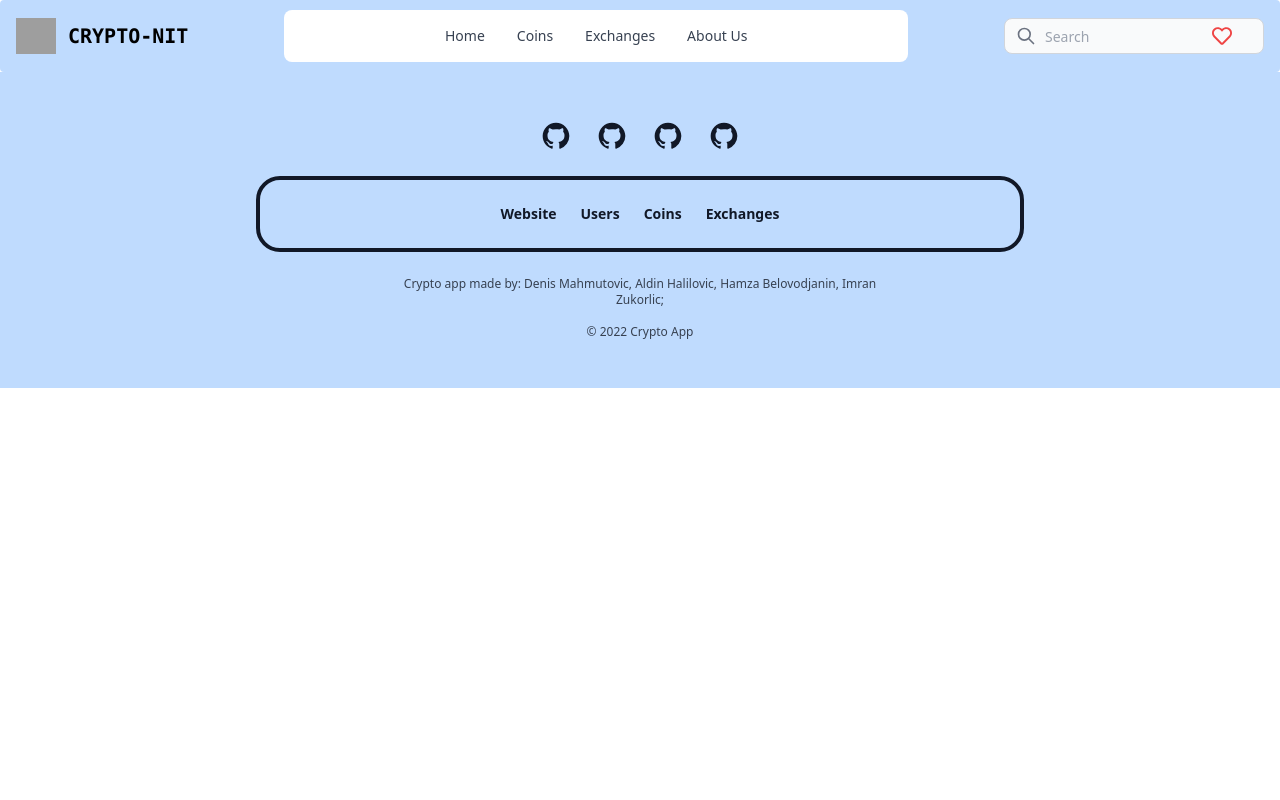
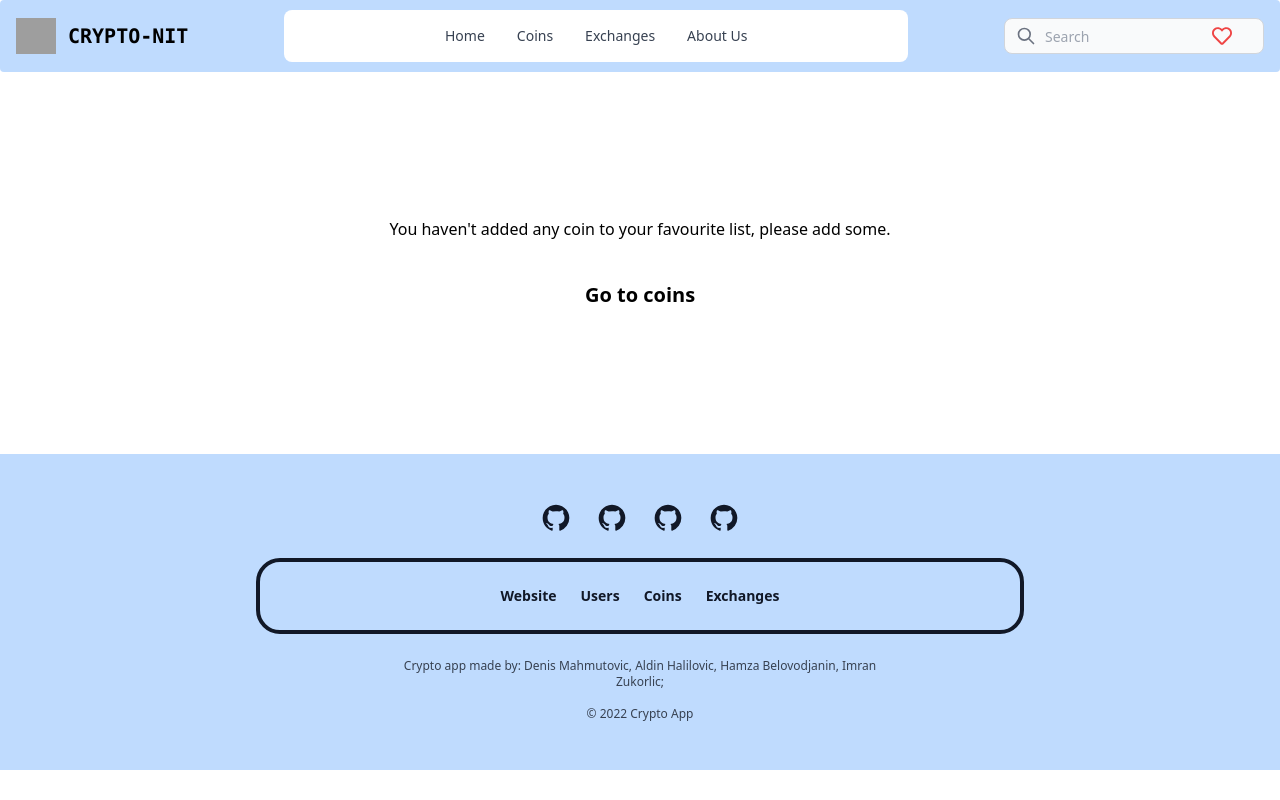
Before and after one commit to senad-djerlek/Coinsapp, a React (Create React App) app: page /favourite in a window 1280 px wide. Built offline with nearby package versions, Linux system fonts and the light colour scheme; grey boxes are pictures that could not be loaded.

Commit message:
edited favourite page

```diff
--- a/src/index.css
+++ b/src/index.css
@@ -1,3 +1,7 @@
+*{
+    padding: 0;
+    margin:0;
+}
 
 @tailwind base;
 @tailwind components;
--- a/src/pages/Coin/Coin.js
+++ b/src/pages/Coin/Coin.js
@@ -40,18 +40,18 @@ function Coin() {
   }, []);
 
   return (
-    <div>
+    <div className="max-w-screen">
       <div className="mt-9" />
-      <div className="flex items-center">
+      <div className="flex items-center max-w-screen">
         <img
           src="https://i.postimg.cc/8P0LjnXR/logo-removebg-preview.png"
-          className="mr-3 h-6 sm:h-9"
+          className="mr-3 h-6 sm:h-9 "
           alt="Coins Logo"
         />
         <h1> CRYPTO-NIT</h1>
       </div>
       <hr className="border-t-2 border-indigo-200" />
-      <div className="flex mt-2  items-center p-4 ml-2 justify-around ">
+      <div className="flex mt-2  items-center p-4 ml-2 justify-around max-w-screen ">
         <img src={coin?.iconUrl} width={30} alt={coin?.name} />
         <p className="mr-13 font-bold">{coin?.name}</p>
         <p># {coin?.rank}</p>
@@ -63,7 +63,7 @@ function Coin() {
         </p>
       </div>
       <hr className="border-t-2 border-indigo-200" />
-      <div className="flex items-center justify-around mt-10  ">
+      <div className="flex items-center justify-around mt-10 max-w-screen ">
         <h3 className="font-bold mb-2 ">Price chart </h3>
         <p>
           24h <span className="text-green-500">{coin?.change} %</span>
@@ -71,14 +71,14 @@ function Coin() {
         <p>High $ {coin?.supply?.max} </p>
       </div>
       <hr className="border-t-2 border-indigo-200 " />
-      <div className="mt-4/2 mb-12">
+      <div className="mt-4/2 mb-12 max-w-screen">
         <img
           className="mt-22"
           src=" https://i.im.ge/2022/10/03/1VTQ2y.Screenshot-2022-10-03-at-15-54-47.png"
           alt="something"
         />
       </div>
-      <div className="flex">
+      <div className="flex max-w-screen">
         <div className="mt-2">
           <div className="ml-4  text-3xl text-center ">Value statistics</div>
           <div>
@@ -205,7 +205,7 @@ function Coin() {
           </div>
         </div>
       </div>
-      <div className="w-screen flex  ">
+      <div className="max-w-screen flex  ">
         <div className="w-5/12">
           <h1 className="mt-9 text-center font-bold">What is {coin?.name}</h1>
 
--- a/src/pages/Coins/Coinspage.js
+++ b/src/pages/Coins/Coinspage.js
@@ -10,7 +10,8 @@ function Coinspage() {
   const [currentPage, setCurrentPage] = useState(1);
   const [postPerPage] = useState(12);
 
-  const { search, fav, setFav } = useContext(appContext);
+  const { search, favouriteCoins, toggleFavoriteCoint } =
+    useContext(appContext);
   const navigate = useNavigate();
 
   const debounceTerm = useDebounce(search, 200);
@@ -76,8 +77,8 @@ function Coinspage() {
               alt="something"
               src="https://static.coinstats.app/sparks/bitcoin_1w.png"
             />
-            <button onClick={() => setFav((prev) => !prev)}>
-              {!fav ? (
+            <button onClick={() => toggleFavoriteCoint(el)}>
+              {!favouriteCoins[el.uuid] ? (
                 <svg
                   aria-hidden="true"
                   focusable="false"
--- a/src/pages/FavouritePage/Favourite.js
+++ b/src/pages/FavouritePage/Favourite.js
@@ -1,16 +1,57 @@
 import React, { useContext } from "react";
+import { useNavigate } from "react-router-dom";
 import { appContext } from "../../common/context";
 
 function Favourite() {
   const { favouriteCoins } = useContext(appContext);
+  const navigate = useNavigate();
   console.log(favouriteCoins);
   return (
-    <div className="flex flex-col">
-      {Object.keys(favouriteCoins).map((key) => (
-        <div key={favouriteCoins[key].uuid} className="flex flex-col">
-          <h1>{favouriteCoins[key].name}</h1>
+    <div className="flex flex-col min-h-[47.8vh]">
+      {Object.keys(favouriteCoins).length === 0 ? (
+        <div className=" min-h-[47.8vh] flex flex-col justify-center items-center">
+          <h1 className="mb-10">
+            You haven't added any coin to your favourite list, please add some.
+          </h1>
+          <button
+            onClick={() => navigate("/coins")}
+            className="text-xl font-bold text-center  rounded-xl"
+          >
+            Go to coins
+          </button>
         </div>
-      ))}
+      ) : (
+        Object.keys(favouriteCoins).map((key) => (
+          <div key={favouriteCoins[key].uuid} className="flex flex-col">
+            <div className="  w-94 2 flex justify-around items-center rounded-md ml-10 mr-10 mt-2 mb-2 h-[50px]  overflow-hidden">
+              <img
+                src={favouriteCoins[key].iconUrl}
+                width={50}
+                alt={favouriteCoins[key].name}
+              />
+              <div
+                className="w-20"
+                onClick={() => navigate(`/coins/${favouriteCoins[key].uuid}`)}
+              >
+                <p style={{ cursor: "pointer" }}>{favouriteCoins[key].name}</p>
+              </div>
+              <div className="w-20">
+                <p className="font-bold text-sm">
+                  ${Number(favouriteCoins[key].price).toLocaleString()}
+                </p>
+              </div>
+              <div className="w-20 font-bold text-sm">
+                ${Number(favouriteCoins[key]["24hVolume"]).toLocaleString()}
+              </div>
+              <div className="w-20 font-bold text-sm">
+                ${Number(favouriteCoins[key].marketCap).toLocaleString()}
+              </div>
+            </div>
+            <hr className="border-t-2 border-indigo-200 " />
+          </div>
+        ))
+      )}
+      {}
     </div>
   );
 }
--- a/src/pages/HomePage/Homepage.js
+++ b/src/pages/HomePage/Homepage.js
@@ -48,17 +48,20 @@ function Homepage() {
   // console.log(data.length && Number(data[0].price).toFixed(2));
 
   return (
-    <div>
+    <div
+      className="max-w-screen flex flex-col items-center
+    "
+    >
       <div>
         <img
-          className="w-full h-96"
+          className="w-screen h-96"
           src="https://hedextrade.com/images/home-pages/btc_bg-4.jpg"
           alt="logo"
         />
       </div>
 
-      <div>
-        <div className="flex justify-around items-center px-25 rounded-md ml-9 mt-2 mb-2 mr-10 h-[50px] overflow-hidden">
+      <div className="w-10/12">
+        <div className=" flex justify-around items-center rounded-md mt-2 mb-2  h-[50px] overflow-hidden">
           <p>Rank</p>
 
           <div width={50} className="ml-8"></div>
@@ -75,11 +78,11 @@ function Homepage() {
         </div>
       </div>
       <hr className="border-t-1 border-indigo-200 " />
-      {data.slice(0, 15).map((el) => (
-        <div key={el.uuid}>
+      {data.map((el) => (
+        <div key={el.uuid} className="w-10/12">
           <div
             key={el.uuid}
-            className="flex justify-around items-center px-25 rounded-md ml-9 mt-2 mb-2 mr-10 h-[50px] overflow-hidden"
+            className="flex justify-around items-center rounded-md mt-2 mb-2 h-[50px] overflow-hidden"
           >
             <p>{el?.rank}</p>
             <img
```
